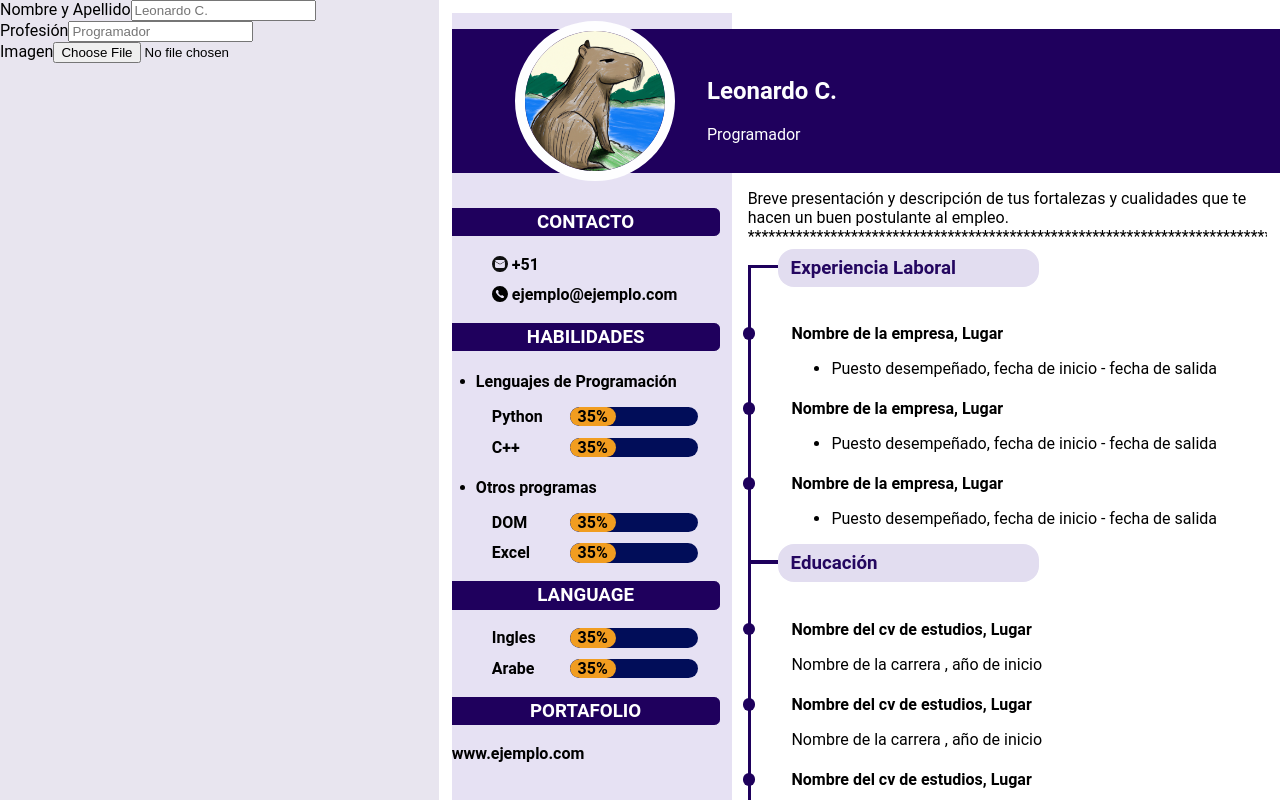
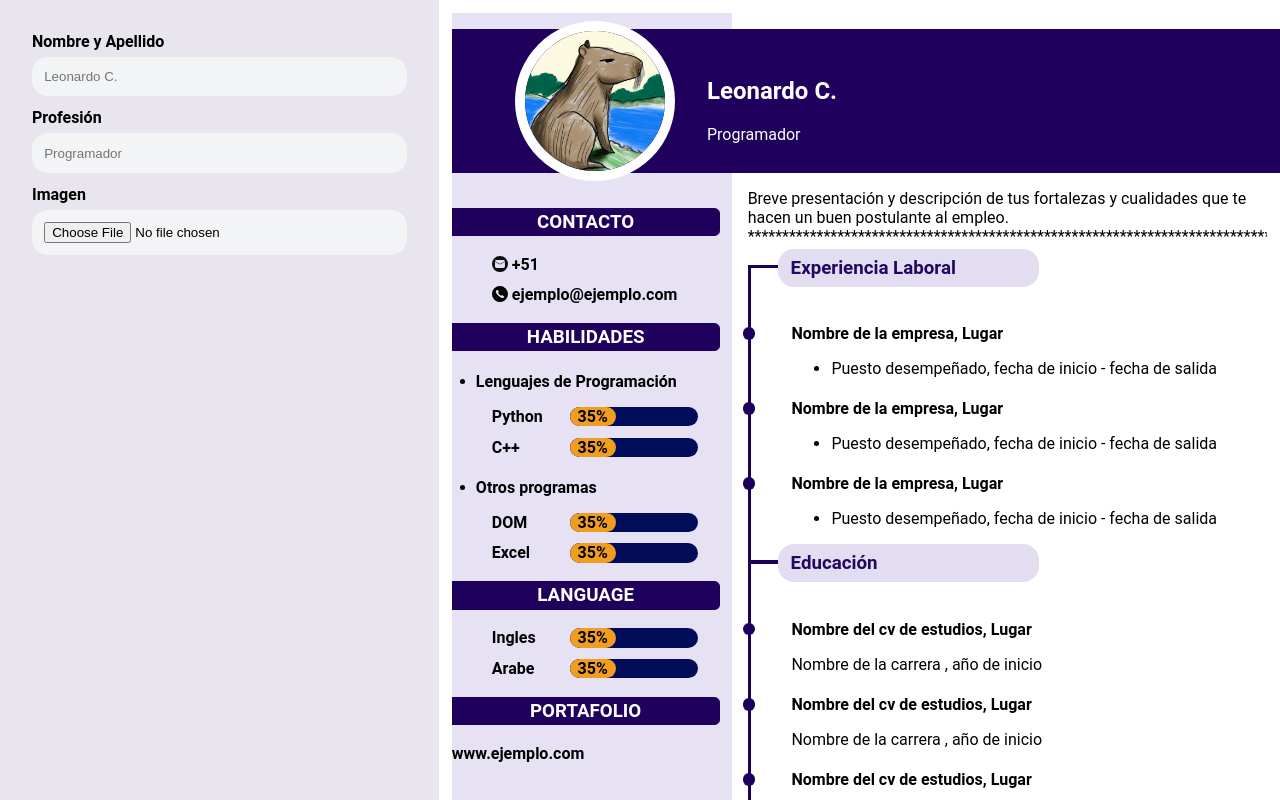
Before and after one commit to CalumRakk/cv-application, a React (Vite) app: page / in a window 1280 px wide. Shown: the top 800 px of the page. Built offline with nearby package versions, Linux system fonts and the light colour scheme.

Commit message:
funcionalidad: agrega estilos al form de encabezado y la carpeta componentes

```diff
--- a/src/App.jsx
+++ b/src/App.jsx
@@ -1,62 +1,12 @@
 import { useState } from "react";
-import reactLogo from "./assets/react.svg";
-import viteLogo from "/vite.svg";
 import "./style.css";
+import { Encebezado } from "./componentes/Encebezado.jsx";
+import { Formulario } from "./componentes/Formulario.jsx";
 import {
   handle_fullname_change,
   handle_profesion_change,
   handle_portadaURL_change,
 } from "./utils";
-
-function Encebezado({ profesion = "Programador", fullnombre, portadaURL }) {
-  return (
-    <div className="cv__encabezado">
-      <div className="encabezado_contenedor">
-        {/* <div className="encabezado__portada" style={cvStyle}></div> */}
-        <img className="encabezado__portada" src={portadaURL} alt="Vite logo" />
-        <div className="encabezado_nombresYprofesion">
-          <h1 className="encabezado__nombre" id="fname">
-            {fullnombre}
-          </h1>
-          <span className="encabezado__profesion">{profesion}</span>
-        </div>
-      </div>
-    </div>
-  );
-}
-
-function Formulario({
-  fullnombre,
-  profesion,
-  handle_fullname_change,
-  handle_profesion_change,
-  handle_portadaURL_change,
-}) {
-  return (
-    <form className="form-encabezado">
-      <section>
-        <label htmlFor="fname">Nombre y Apellido</label>
-        <input
-          type="text"
-          onChange={handle_fullname_change}
-          placeholder={fullnombre}
-        />
-      </section>
-      <section>
-        <label htmlFor="fname">Profesión</label>
-        <input
-          type="text"
-          onChange={handle_profesion_change}
-          placeholder={profesion}
-        />
-      </section>
-      <section>
-        <label htmlFor="myfile">Imagen</label>
-        <input type="file" onChange={handle_portadaURL_change} />
-      </section>
-    </form>
-  );
-}
 
 function App() {
   const [fullnombre, setfullnombre] = useState("Leonardo C.");
--- /dev/null
+++ b/src/componentes/Encebezado.jsx
@@ -0,0 +1,21 @@
+//
+export function Encebezado({
+  profesion = "Programador",
+  fullnombre,
+  portadaURL,
+}) {
+  return (
+    <div className="cv__encabezado">
+      <div className="encabezado_contenedor">
+        {/* <div className="encabezado__portada" style={cvStyle}></div> */}
+        <img className="encabezado__portada" src={portadaURL} alt="Vite logo" />
+        <div className="encabezado_nombresYprofesion">
+          <h1 className="encabezado__nombre" id="fname">
+            {fullnombre}
+          </h1>
+          <span className="encabezado__profesion">{profesion}</span>
+        </div>
+      </div>
+    </div>
+  );
+}
--- /dev/null
+++ b/src/componentes/Formulario.jsx
@@ -0,0 +1,36 @@
+//
+export function Formulario({
+  fullnombre,
+  profesion,
+  handle_fullname_change,
+  handle_profesion_change,
+  handle_portadaURL_change,
+}) {
+  return (
+    <form className="form-encabezado">
+
+      <section class="form-encabezado__elementos">
+        <label class="form-encabezado_label">Nombre y Apellido</label>
+        <input
+          type="text"
+          onChange={handle_fullname_change}
+          placeholder={fullnombre}
+        />
+      </section>
+
+      <section class="form-encabezado__elementos">
+        <label class="form-encabezado_label">Profesión</label>
+        <input
+          type="text"
+          onChange={handle_profesion_change}
+          placeholder={profesion}
+        />
+      </section>
+      <section class="form-encabezado__elementos">
+        <label class="form-encabezado_label">Imagen</label>
+        <input type="file" onChange={handle_portadaURL_change} />
+      </section>
+
+    </form>
+  );
+}
--- a/src/style.css
+++ b/src/style.css
@@ -208,3 +208,23 @@ li.contacto__icon{
 .experienciaLaboral__elementos section{
   margin-left: 1.55rem;
 }
+
+.form-encabezado{
+  padding: 2rem;
+}
+.form-encabezado__elementos{
+  display: flex;
+  gap: 6px;
+  margin-bottom: 12px;
+  flex-direction: column;
+}
+.form-encabezado__elementos input{
+  background-color: #f3f4f6;;
+  border: 0.1rem solid transparent;
+  border-radius: 1rem;
+  padding: 0.7rem;
+}
+
+.form-encabezado_label{
+  font-weight: bold;
+}
```
